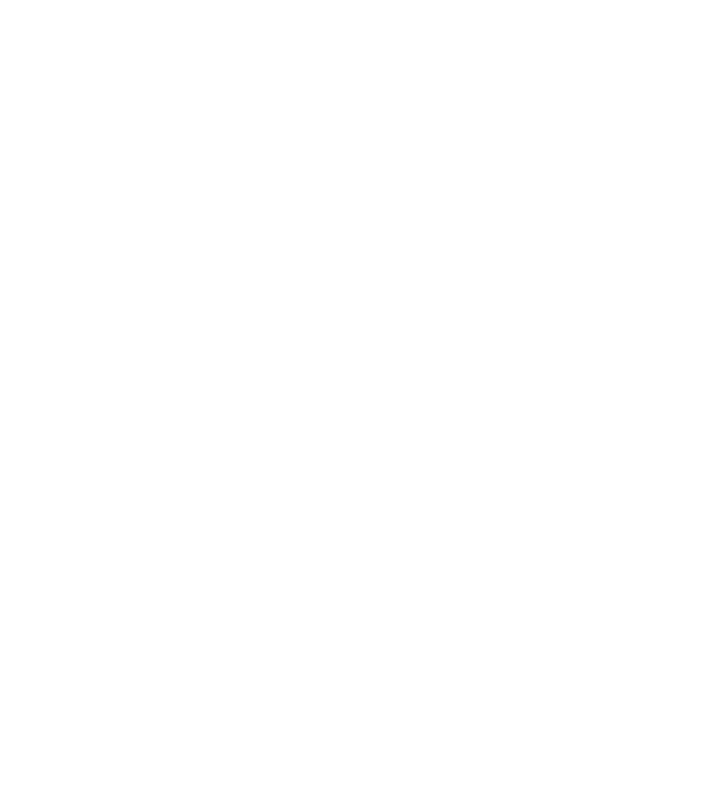
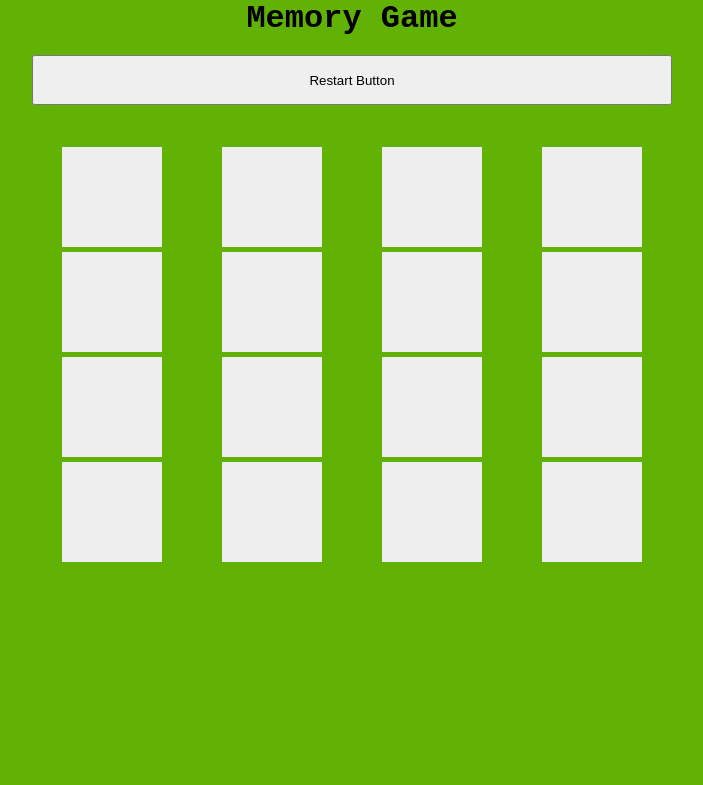
Before and after one commit to BurningSpear/project-1, a plain HTML site: page index.html in a window 1280 px wide. Shown: the whole page, without its empty margins (288-991 px from the left). Drawn offline with Linux system fonts and the light colour scheme.

Commit message:
commit-2 memory game layout

```diff
--- a/css/styles.css
+++ b/css/styles.css
@@ -0,0 +1,49 @@
+* {
+    padding: 0;
+    margin: 0; box-sizing: border-box;
+    }
+    body {
+    font-family: monospace, Arial, Helvetica, sans-serif;
+    height: 100vh;
+    background: #62b206;
+    display: flex;
+    flex-direction: column;
+    }
+
+    .Flash-Cards {
+        width: 640px;
+        height: 640px;
+        margin: auto;
+        display: flex;
+        flex-wrap: wrap;
+        }
+
+        .reset-button {
+        margin: auto;
+        width: 640px;
+        height: 50px;
+        }
+
+        h1 {
+        text-align: center;
+        }
+
+        .row {
+        width: calc(25% - 10px);
+        height: calc(33.333% - 10px);
+        margin: 5px;
+        position: relative;
+        transform: scale(1);
+        text-align: center;
+        }
+
+        .backOfCard {
+            display: inline-block;
+            width: 100px;
+            height: 100px;
+            background-color: #eee;
+            cursor: pointer;
+            }
+            .backOfCard.done {
+            cursor: default;
+            }
--- a/index.html
+++ b/index.html
@@ -8,7 +8,82 @@
 <link rel="stylesheet" href="css/styles.css" >
 </head>
 <body>
-
+    <h1> Memory Game </h1>
+    <button class="reset-button" id="resetButton" onclick="gameRest() ">Restart Button</button>
+<section class="Flash-Cards">
+    <div class="row">
+        <div
+          class="backOfCard color-hidden"
+          onclick="onCardClicked(event)">
+        </div>
+        <div
+          class="backOfCard color-hidden"
+          onclick="onCardClicked(event)">
+        </div>
+        <div
+          class="backOfCard color-hidden"
+          onclick="onCardClicked(event)">
+        </div>
+        <div
+          class="backOfCard color-hidden"
+          onclick="onCardClicked(event)">
+        </div>
+      </div>
+      <div class="row">
+        <div
+          class="backOfCard color-hidden"
+          onclick="onCardClicked(event)">
+        </div>
+        <div
+          class="backOfCard color-hidden"
+          onclick="onCardClicked(event)">
+        </div>
+        <div
+          class="backOfCard color-hidden"
+          onclick="onCardClicked(event)">
+        </div>
+        <div
+          class="backOfCard color-hidden"
+          onclick="onCardClicked(event)">
+        </div>
+      </div>
+      <div class="row">
+        <div
+          class="backOfCard color-hidden"
+          onclick="onCardClicked(event)">
+        </div>
+        <div
+          class="backOfCard color-hidden"
+          onclick="onCardClicked(event)">
+        </div>
+        <div
+          class="backOfCard color-hidden"
+          onclick="onCardClicked(event)">
+        </div>
+        <div
+          class="backOfCard color-hidden"
+          onclick="onCardClicked(event)">
+        </div>
+      </div>
+      <div class="row">
+        <div
+          class="backOfCard color-hidden"
+          onclick="onCardClicked(event)">
+        </div>
+        <div
+          class="backOfCard color-hidden"
+          onclick="onCardClicked(event)">
+        </div>
+        <div
+          class="backOfCard color-hidden"
+          onclick="onCardClicked(event)">
+        </div>
+        <div
+          class="backOfCard color-hidden"
+          onclick="onCardClicked(event)">
+        </div>
+      </div>
+</section>
 <script src="script/script.js"></script>
 </body>
 </html>
```
